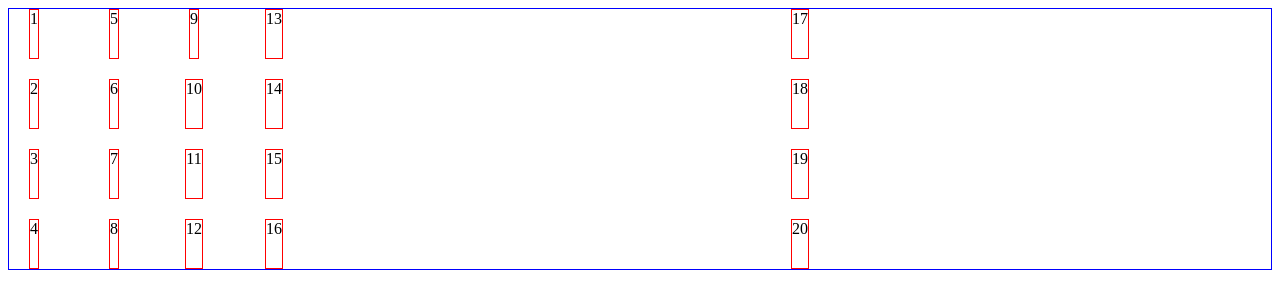
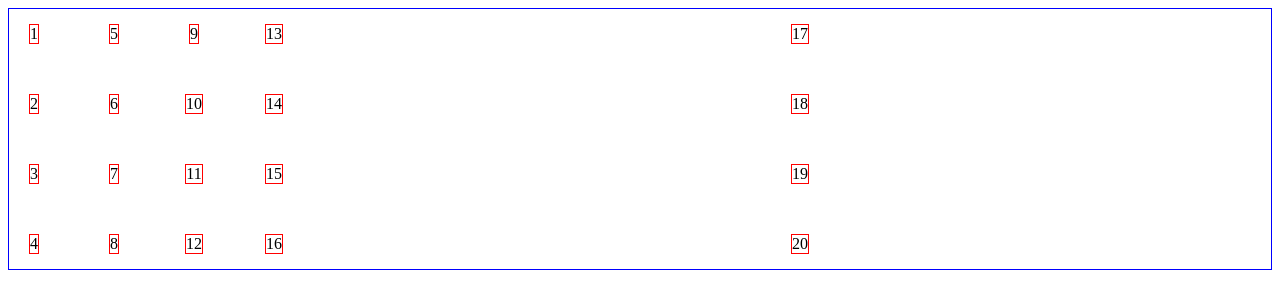
Before and after one commit to aotemj/css_notes, a plain HTML site: page grid_test/demo1/index.html in a window 1280 px wide. Drawn offline with Linux system fonts and the light colour scheme.

Commit message:
align-items,place-items

```diff
--- a/grid_test/demo1/index.css
+++ b/grid_test/demo1/index.css
@@ -16,7 +16,9 @@
     row-gap: 10px;
     column-gap: 20px;
     gap: 20px 30px;
-    justify-items: center;
+    /*justify-items: center;*/
+    /*align-items: center;*/
+    place-items: center center;
 }
 
 .container > .item {
```
